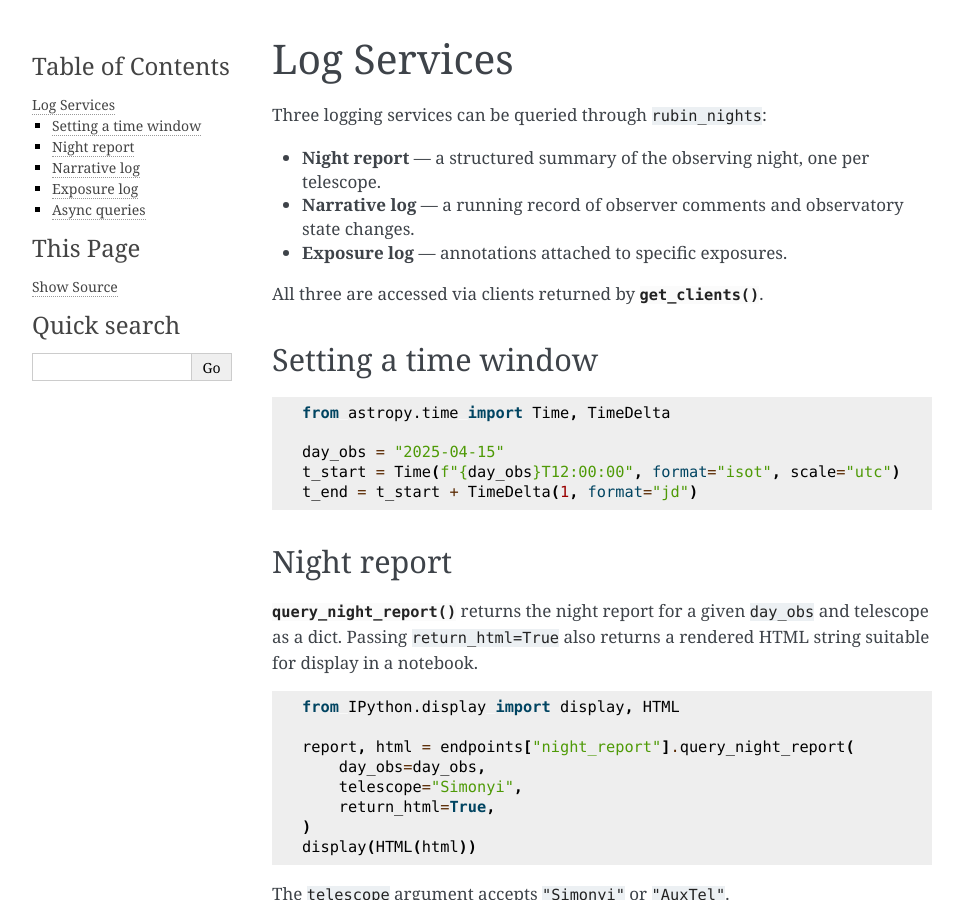
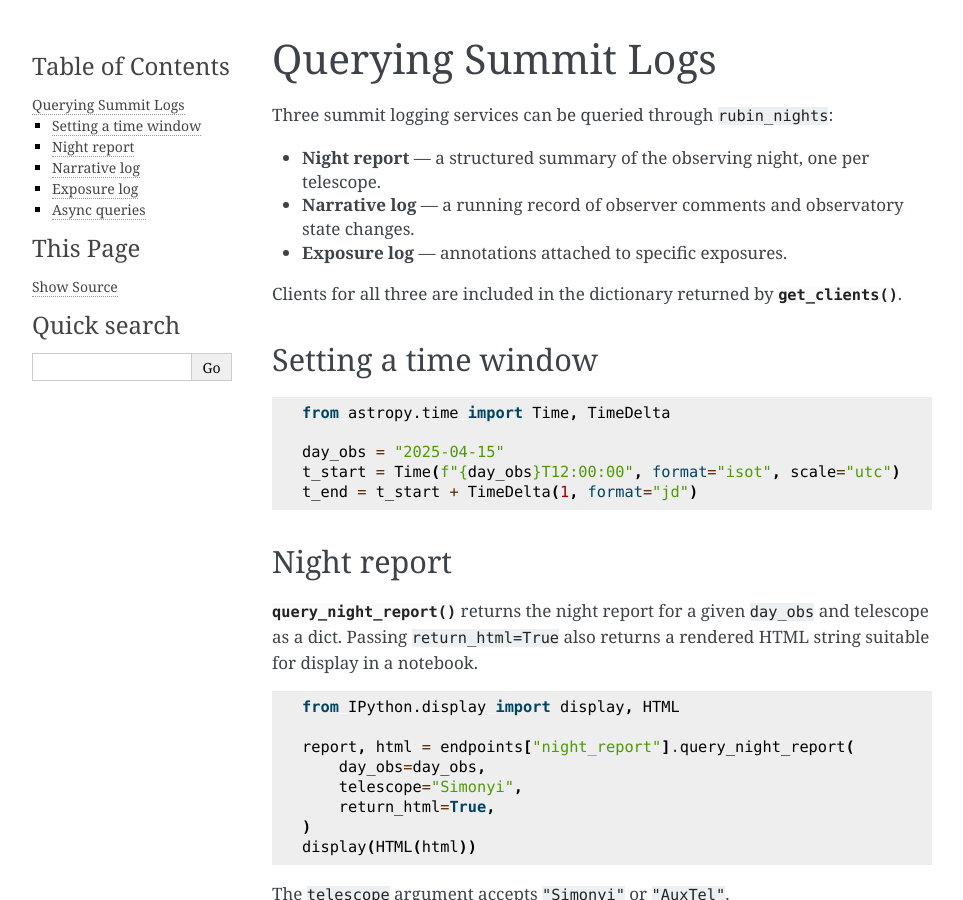
Before and after one commit to lsst-sims/rubin_nights, a Sphinx documentation site: the page built from docs/howto_logs.rst, in a window 1280 px wide and 900 px high. Shown: the whole window, without its empty margins (148-1111 px from the left). Built offline with Sphinx 7.4.7, drawn with Linux system fonts in a browser that asks for light colours.

Commit message:
update summit log page name

```diff
--- a/docs/howto.rst
+++ b/docs/howto.rst
@@ -14,7 +14,7 @@ For a broad overview of the package, see :ref:`intro`.
     Getting Connected <howto_connecting>
     Querying the ConsDB <howto_consdb>
     Querying the EFD <howto_efd>
-    Log Services <howto_logs>
+    Querying Summit Logs <howto_logs>
     ScriptQueue <howto_scriptqueue>
     Prompt Processing Metrics <howto_alerts>
     Day Obs Utilities <howto_dayobs>
--- a/docs/howto_logs.rst
+++ b/docs/howto_logs.rst
@@ -2,16 +2,16 @@
 
 .. _howto_logs:
 
-Log Services
-============
+Querying Summit Logs
+====================
 
-Three logging services can be queried through ``rubin_nights``:
+Three summit logging services can be queried through ``rubin_nights``:
 
 * **Night report** — a structured summary of the observing night, one per telescope.
 * **Narrative log** — a running record of observer comments and observatory state changes.
 * **Exposure log** — annotations attached to specific exposures.
 
-All three are accessed via clients returned by :func:`~connections.get_clients`.
+Clients for all three are included in the dictionary returned by :func:`~connections.get_clients`.
 
 Setting a time window
 ---------------------
```
